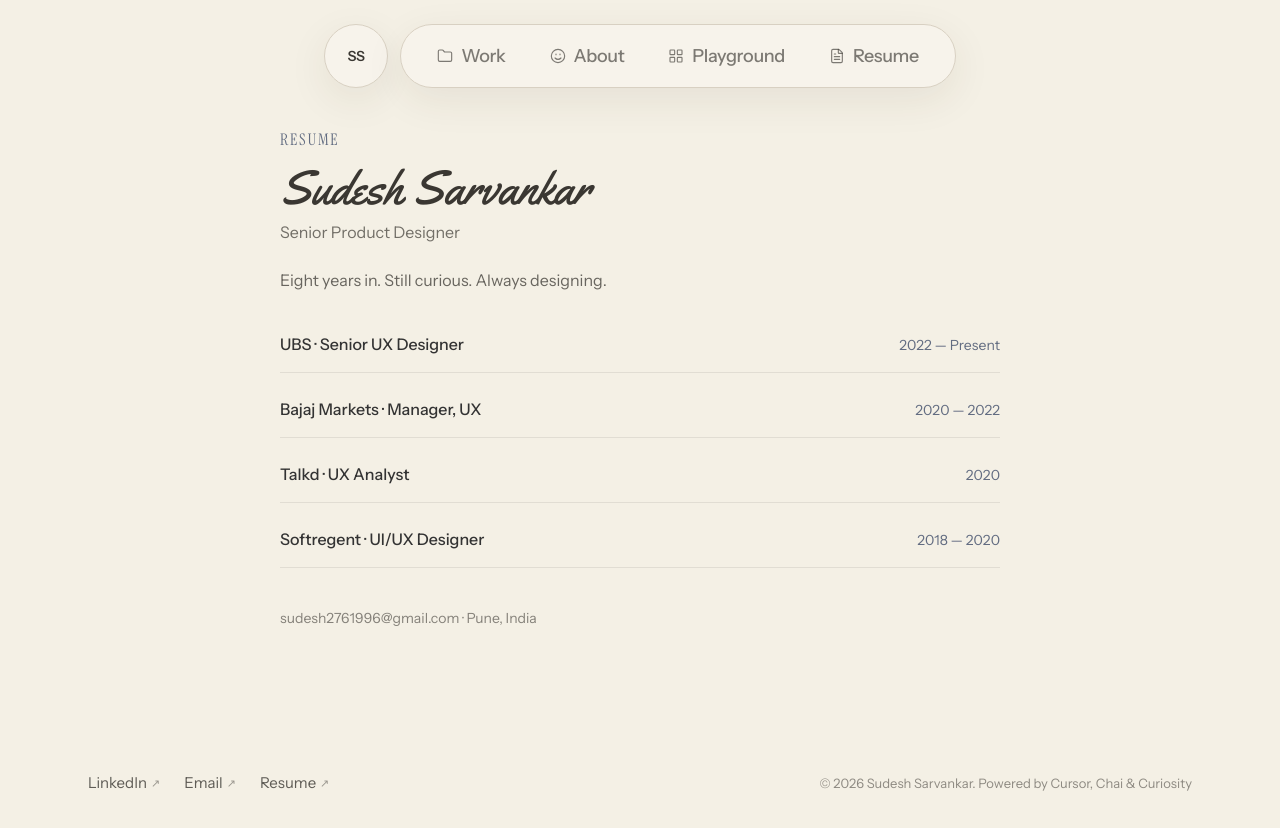
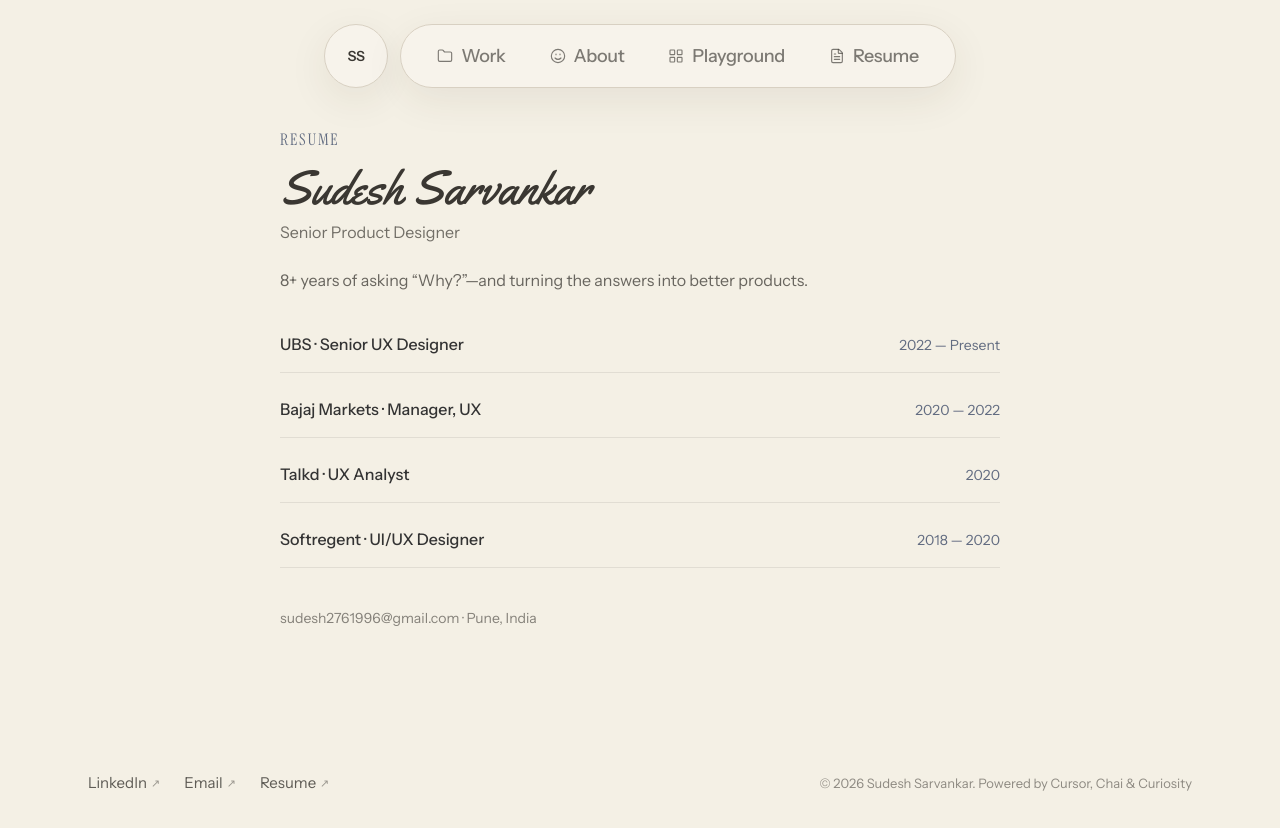
Before and after one commit to SudeshSarvankar/sudesh-design, a Next.js app: page /resume in a window 1280 px wide. Shown: the top 828 px of the page. Built offline with nearby package versions, Linux system fonts and the light colour scheme.

Commit message:
Update portfolio tagline

```diff
--- a/src/data/site.ts
+++ b/src/data/site.ts
@@ -5,7 +5,7 @@ export const site = {
   role: "Senior Product Designer",
   expertRole: "UX leadership · Product strategy",
   eyebrow: "Case studies",
-  tagline: "Eight years in. Still curious. Always designing.",
+  tagline: "8+ years of asking “Why?”—and turning the answers into better products.",
   journalLine:
     "Eight years in. Still curious. Turning complexity into experiences people love.",
   taglineAsk: "Need a problem solver?",
```
